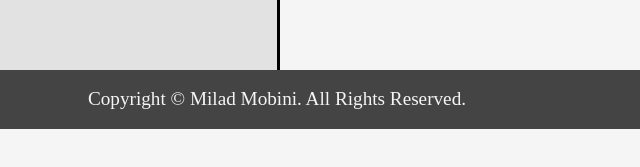
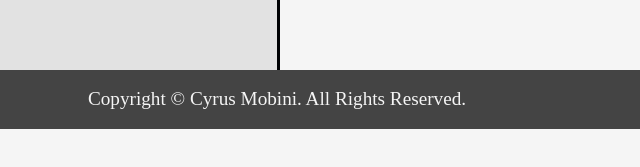
Before and after one commit to cyrus2281/Shoppies, a plain HTML site: page index.html in a window 1280 px wide. Shown: the part 575-742 px from the top of the page, 363-1003 px from the left. Drawn offline with nearby package versions, Linux system fonts and the light colour scheme.

Commit message:
updated github handle

```diff
--- a/index.html
+++ b/index.html
@@ -1,11 +1,11 @@
 <!--
-Copyright Milad Mobini May 2nd, 2021
+Copyright Cyrus Mobini May 2nd, 2021
 Shopify UX Developer Intern & Web Developer Intern Challenge - Fall 2021
 
-Link to Github code: https://github.com/milad2281/Shoppies
-Link to deployed website: https://milads-shoppies.netlify.app/
+Link to Github code: https://github.com/cyrus2281/Shoppies
+Link to deployed website: https://cyrus-shoppies.netlify.app/
 
-Github: https://github.com/milad2281
+Github: https://github.com/cyrus2281
 Website: https://www.ecocyrus.com/
  -->
 <!DOCTYPE html>
@@ -75,7 +75,7 @@ Website: https://www.ecocyrus.com/
     <!-- end of search result section -->
     <!-- copyright -->
     <footer class="copyright">
-      copyright &copy; Milad Mobini. all rights reserved.
+      copyright &copy; Cyrus Mobini. all rights reserved.
     </footer>
     <!-- Google JQuery -->
     <script src="https://ajax.googleapis.com/ajax/libs/jquery/3.5.1/jquery.min.js"></script>
@@ -84,12 +84,12 @@ Website: https://www.ecocyrus.com/
   </body>
 </html>
 <!--
-Copyright Milad Mobini May 2nd, 2021
+Copyright Cyrus Mobini May 2nd, 2021
 Shopify UX Developer Intern & Web Developer Intern Challenge - Fall 2021
 
-Link to Github code: https://github.com/milad2281/Shoppies
-Link to deployed website: https://milads-shoppies.netlify.app/
+Link to Github code: https://github.com/cyrus2281/Shoppies
+Link to deployed website: https://cyrus-shoppies.netlify.app/
 
-Github: https://github.com/milad2281
+Github: https://github.com/cyrus2281
 Website: https://www.ecocyrus.com/
  -->
```
Also changed, not shown: js/script.js (+8 -8 lines), 2 other files.
